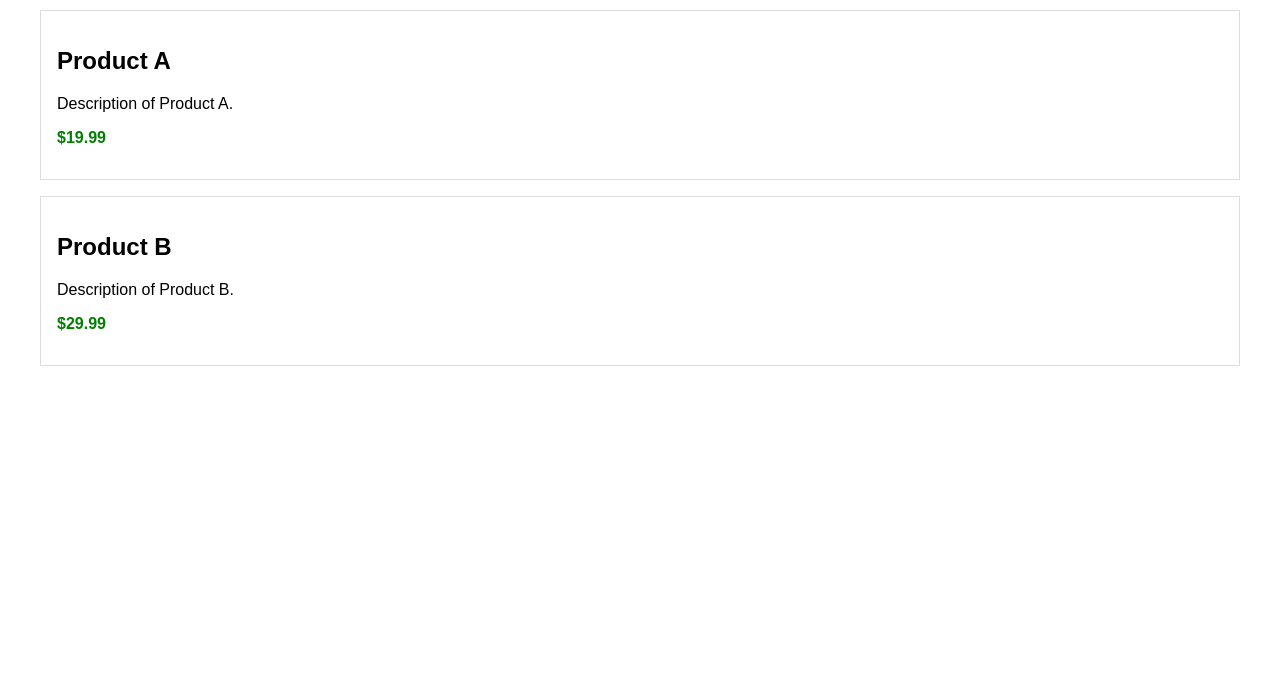
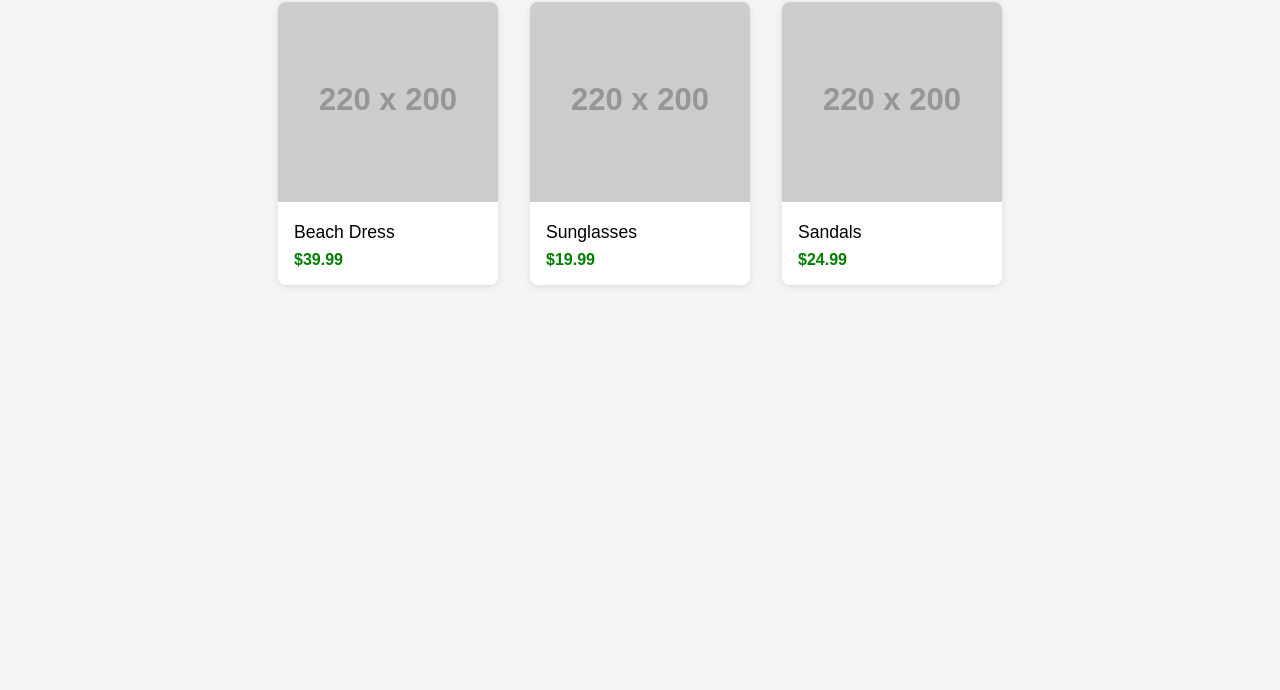
Before and after one commit to navyayvan/mr_demo, a plain HTML site: page index.html in a window 1280 px wide. Shown: the part 110-800 px from the top of the page. Drawn offline with Linux system fonts and the light colour scheme; placeholder pictures from the web are drawn by us.

Commit message:
Update index.html

```diff
--- a/index.html
+++ b/index.html
@@ -2,8 +2,57 @@
 <html lang="en">
 <head>
   <meta charset="UTF-8" />
-  <meta name="viewport" content="width=device-width, initial-scale=1.0" />
-  <title>Navya's Retail Store</title>
+  <meta name="viewport" content="width=device-width, initial-scale=1.0"/>
+  <title>Simple Retail Store</title>
+  <style>
+    body {
+      font-family: Arial, sans-serif;
+      margin: 0;
+      padding: 2rem;
+      background-color: #f5f5f5;
+    }
+    h1 {
+      text-align: center;
+      color: #333;
+    }
+    .products {
+      display: flex;
+      flex-wrap: wrap;
+      gap: 2rem;
+      justify-content: center;
+    }
+    .product {
+      background: white;
+      border-radius: 8px;
+      box-shadow: 0 2px 8px rgba(0,0,0,0.1);
+      width: 220px;
+      text-decoration: none;
+      color: inherit;
+      transition: transform 0.2s;
+    }
+    .product:hover {
+      transform: scale(1.03);
+    }
+    .product img {
+      width: 100%;
+      height: 200px;
+      object-fit: cover;
+      border-top-left-radius: 8px;
+      border-top-right-radius: 8px;
+    }
+    .product-content {
+      padding: 1rem;
+    }
+    .product-title {
+      font-size: 1.1rem;
+      margin: 0 0 0.5rem;
+    }
+    .product-price {
+      color: green;
+      font-weight: bold;
+    }
+  </style>
+
 <script type='text/javascript'>
 !(function() {
 
@@ -63,26 +112,37 @@
   }
 })()
 </script>
+</head>
 
-  <style>
-    body { font-family: sans-serif; padding: 2rem; }
-    .product { border: 1px solid #ddd; padding: 1rem; margin-bottom: 1rem; }
-    .price { color: green; font-weight: bold; }
-  </style>
-</head>
 <body>
-  <h1>Welcome to My Retail Shop</h1>
 
-  <div class="product">
-    <h2>Product A</h2>
-    <p>Description of Product A.</p>
-    <p class="price">$19.99</p>
+  <h1>Navya's Retail Shop</h1>
+
+  <div class="products">
+    <a href="https://example.com/product1" class="product" target="_blank">
+      <img src="https://via.placeholder.com/220x200?text=Product+1" alt="Product 1">
+      <div class="product-content">
+        <div class="product-title">Beach Dress</div>
+        <div class="product-price">$39.99</div>
+      </div>
+    </a>
+
+    <a href="https://example.com/product2" class="product" target="_blank">
+      <img src="https://via.placeholder.com/220x200?text=Product+2" alt="Product 2">
+      <div class="product-content">
+        <div class="product-title">Sunglasses</div>
+        <div class="product-price">$19.99</div>
+      </div>
+    </a>
+
+    <a href="https://example.com/product3" class="product" target="_blank">
+      <img src="https://via.placeholder.com/220x200?text=Product+3" alt="Product 3">
+      <div class="product-content">
+        <div class="product-title">Sandals</div>
+        <div class="product-price">$24.99</div>
+      </div>
+    </a>
   </div>
 
-  <div class="product">
-    <h2>Product B</h2>
-    <p>Description of Product B.</p>
-    <p class="price">$29.99</p>
-  </div>
 </body>
 </html>
```
